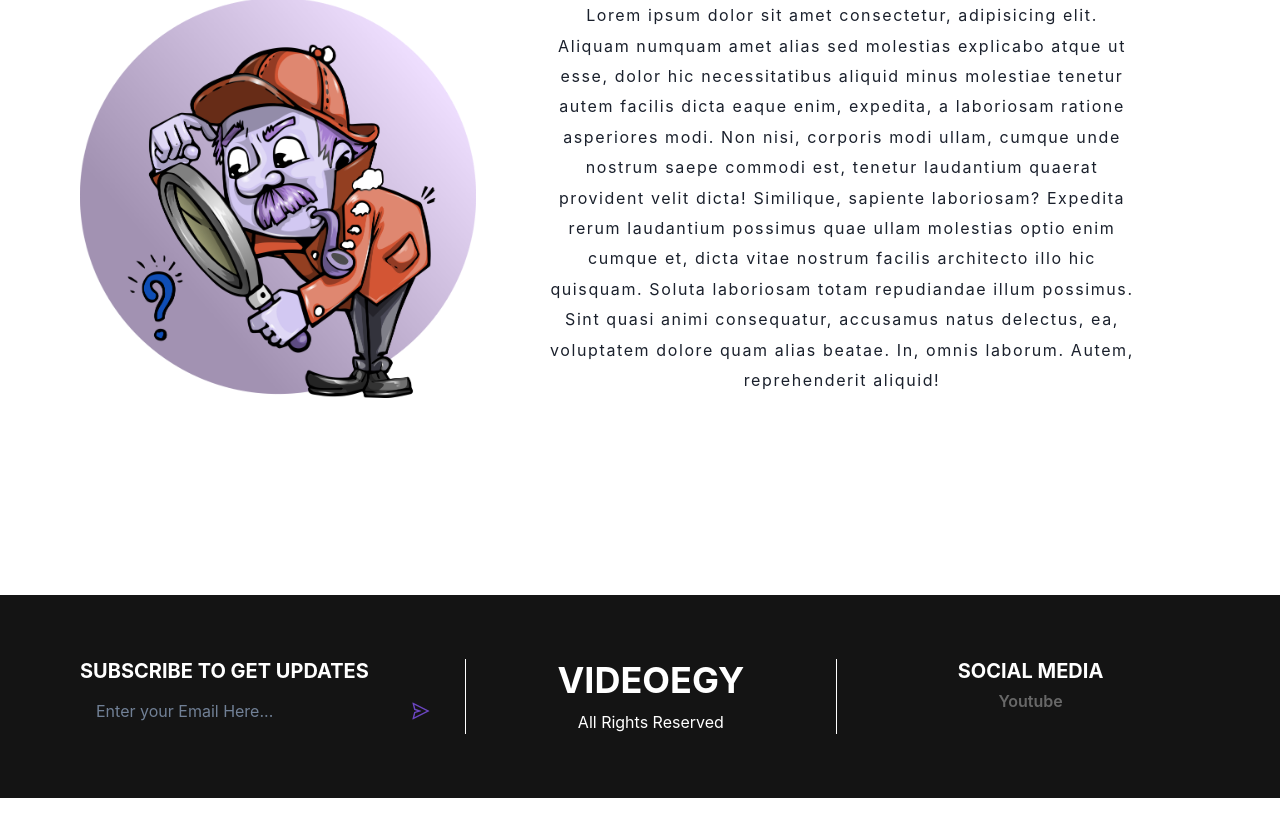
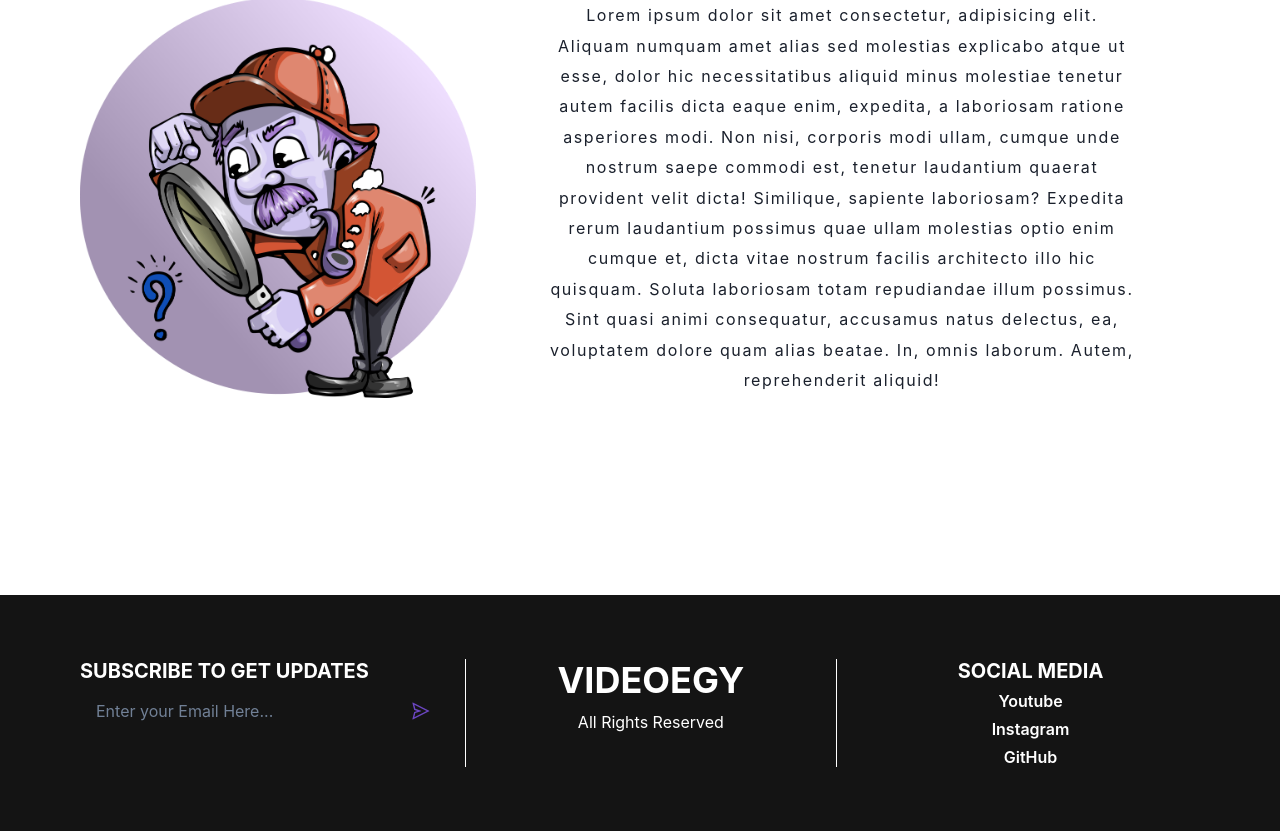
Before and after one commit to Shaikhatif17/react-Videoegy, a React (Create React App) app: page / in a window 1280 px wide. Shown: the part 1005-1836 px from the top of the page. Before the commit the page ends 1803 px from the top, so only its background shows below. Built offline with nearby package versions, Linux system fonts and the light colour scheme.

Commit message:
Refactor-change some code

```diff
--- a/src/App.js
+++ b/src/App.js
@@ -4,6 +4,7 @@ import { BrowserRouter as Router ,Routes , Route } from 'react-router-dom';
  import Header from './Components/Header';
 import Home from './Components/Home';
 import Footer from './Components/Footer';
+import Videos from './Components/Videos';
 
 
 
@@ -14,6 +15,7 @@ function App() {
     <Header/>
     <Routes>
       <Route path='/' element={<Home/>}/>
+      <Route path='/' element={<Videos/>}/>
     </Routes>
     <Footer/>
   </Router>
--- a/src/Components/Footer.jsx
+++ b/src/Components/Footer.jsx
@@ -6,17 +6,17 @@ import {
   Input,
   Stack,
   VStack,
-  Text
+  Text,
 } from '@chakra-ui/react';
 import React from 'react';
-import {  AiOutlineSend } from 'react-icons/ai';
+import { AiOutlineSend } from 'react-icons/ai';
 
 const Footer = () => {
   return (
     <Box bgColor={'blackAlpha.900'} minH={'40'} p={'16'} color={'white'}>
       <Stack direction={['column', 'row']}>
         <VStack alignItems={'stretch'} w={'full'} px={'4'}>
-          <Heading size={'md'} textTransform={'uppercase'}>
+          <Heading size={'md'} textTransform={'uppercase'} textAlign={['center','left']}>
             subscribe to get updates
           </Heading>
 
@@ -39,24 +39,32 @@ const Footer = () => {
           </HStack>
         </VStack>
 
-
-
-        <VStack  w={'full'}
+        <VStack
+          w={'full'}
           borderLeft={['none', '1px solid white']}
-          borderRight={['none', '1px solid white']}>
-
+          borderRight={['none', '1px solid white']}
+        >
           <Heading textTransform={'uppercase'} textAlign={'center'}>
             VIDEOEGY
           </Heading>
           <Text> All Rights Reserved</Text>
         </VStack>
 
-        <VStack w={'full'} >
-<Heading size={'md'} textTransform={'uppercase'}> Social Media</Heading>
-<Button variant={'link'} colorScheme={'whiteAlpha'}>
+        <VStack w={'full'}>
+          <Heading size={'md'} textTransform={'uppercase'}>
+            {' '}
+            Social Media
+          </Heading>
+          <Button variant={'link'} colorScheme={'white'}>
             <a href="https://youtube.com"> Youtube </a>
           </Button>
 
+          <Button variant={'link'} colorScheme={'white'}>
+            <a href="https://instagram.com"> Instagram</a>
+          </Button>
+          <Button variant={'link'} colorScheme={'white'}>
+            <a href="https://github.com/Shaikhatif17"> GitHub </a>
+          </Button>
         </VStack>
       </Stack>
     </Box>
```
Also changed, not shown: src/Components/Videos.jsx (added). Lines whose indentation alone changed are shown as unchanged.
